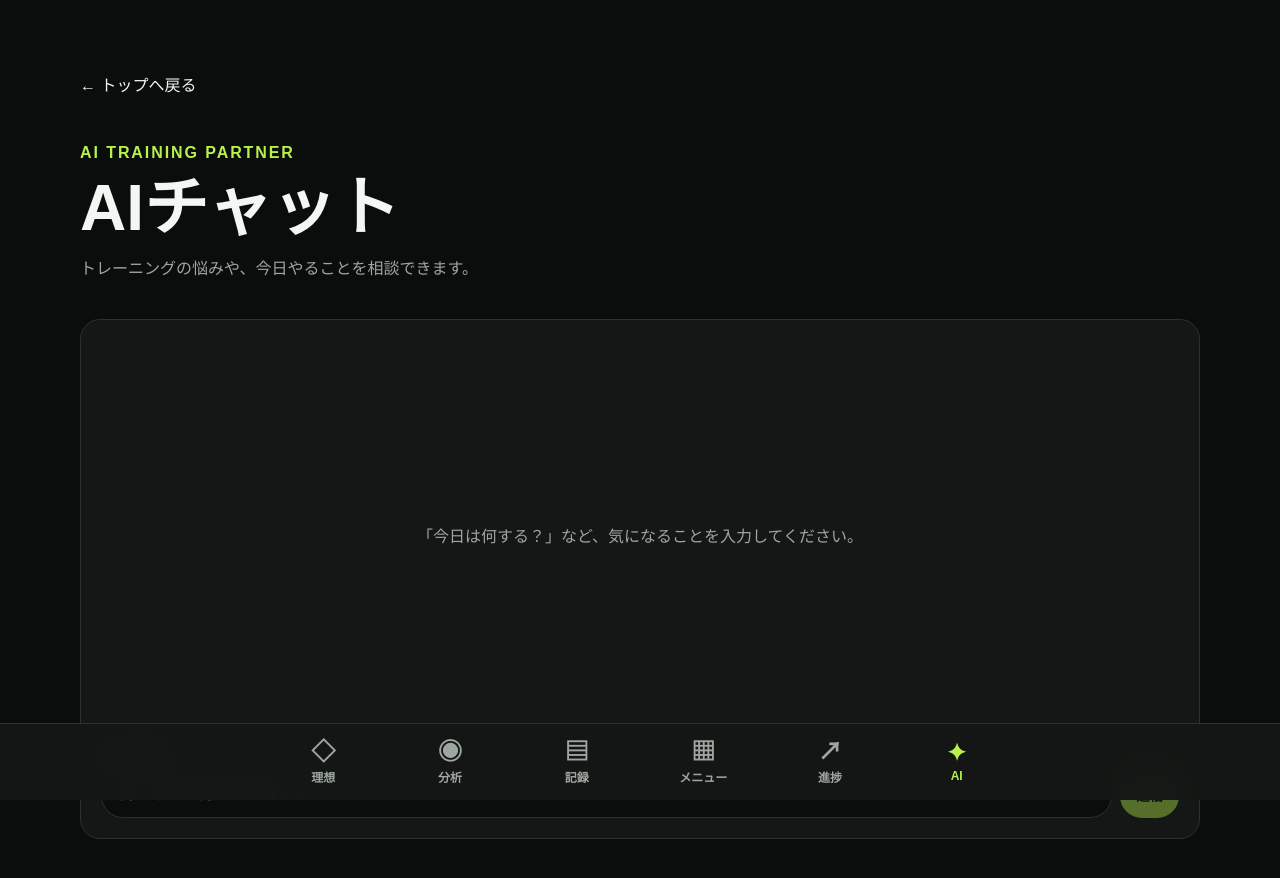
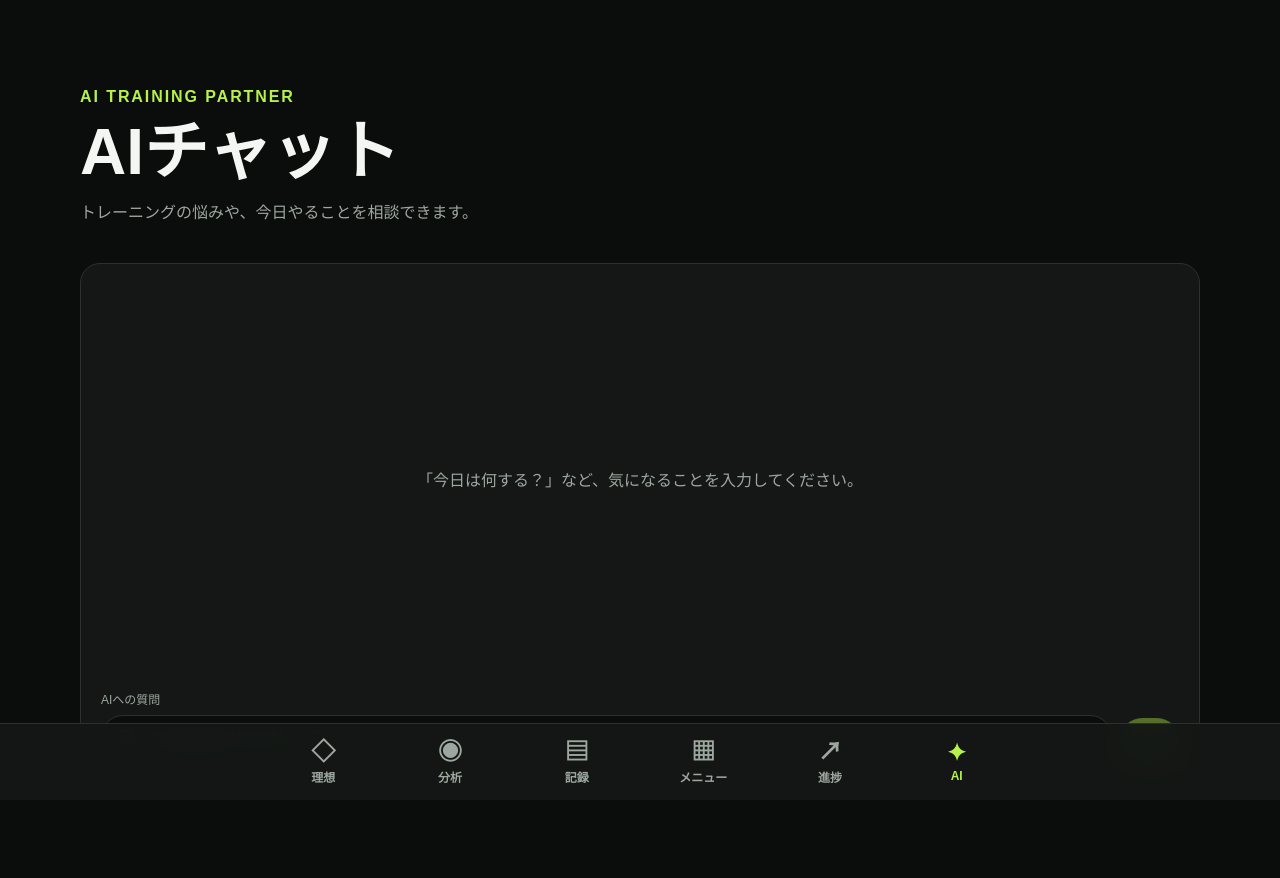
Before and after one commit to kokura-yuta/kintore-pass, a Next.js app: page /chat in a window 1280 px wide. Shown: the top 878 px of the page. Built offline with nearby package versions, Linux system fonts and the light colour scheme.

Commit message:
トップへ戻る

```diff
--- a/app/chat/page.jsx
+++ b/app/chat/page.jsx
@@ -46,9 +46,11 @@ export default function ChatPage() {
       const response = await fetch("/api/chat", {
 
           method: "POST",
+          //JSONを送ることを伝える部分です。
           headers: {
             "Content-Type": "application/json",
           },
+          //送るデータです。
           body: JSON.stringify({
             message: trimmedMessage,
             userData: {
@@ -95,9 +97,6 @@ export default function ChatPage() {
     <main className="chatPage">
       {/* トップページへ戻るリンクと、チャット画面の見出し */}
       <header className="chatPageHeader">
-        <Link className="chatBackLink" href="/">
-          ← トップへ戻る
-        </Link>
         <p className="eyebrow">AI TRAINING PARTNER</p>
         <h1>AIチャット</h1>
         <p>トレーニングの悩みや、今日やることを相談できます。</p>
```
